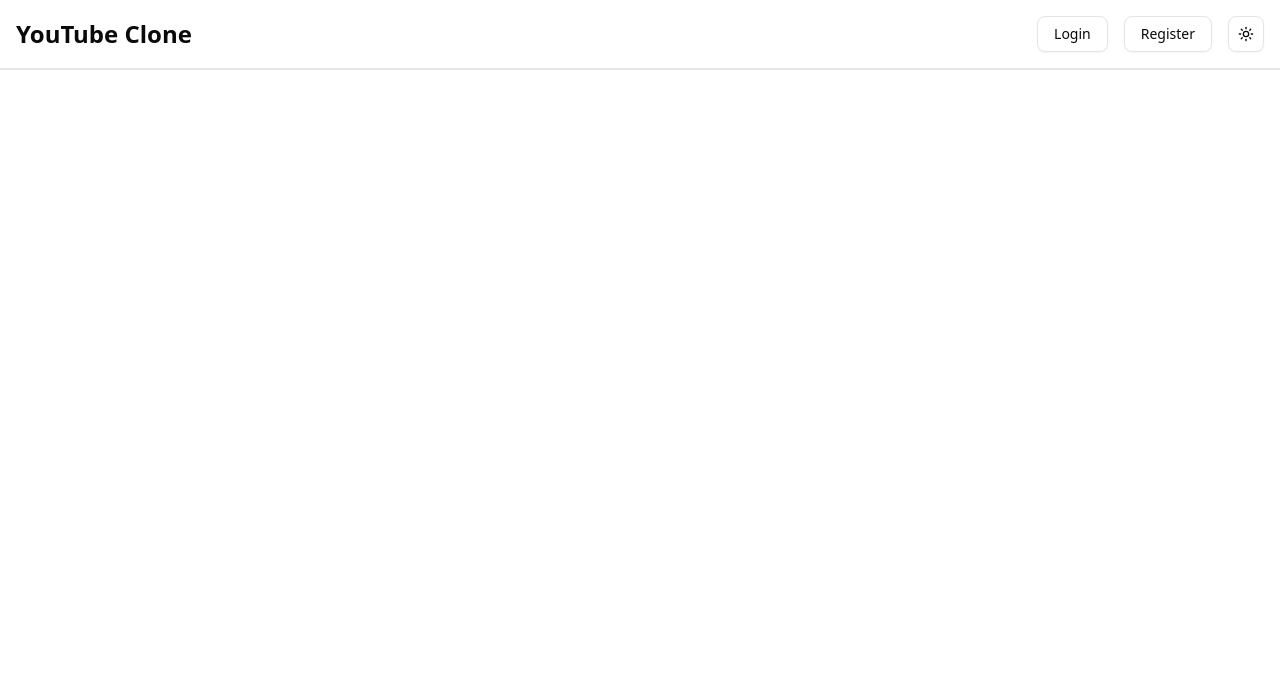
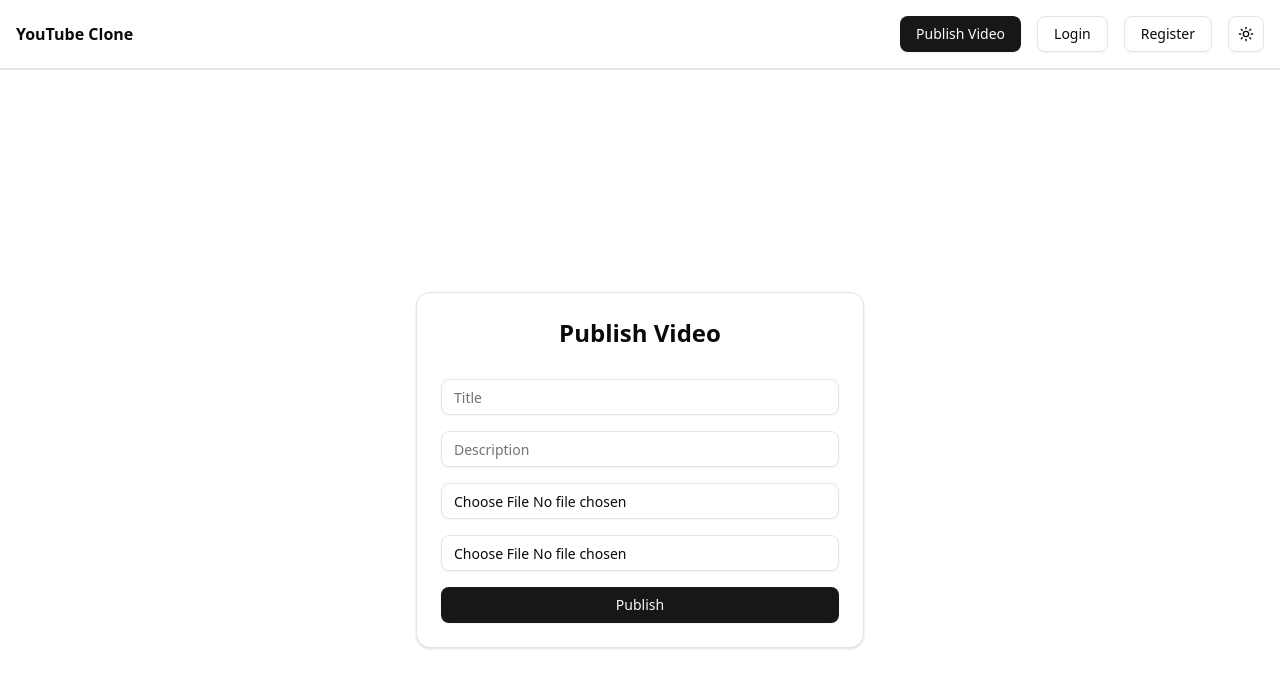
Before and after one commit to ShehryarAijaz/youtube-backend, a React (Vite) app in the folder frontend/: page /publish-video in a window 1280 px wide. Shown: the top 688 px of the page. Built offline with nearby package versions, Linux system fonts and the light colour scheme; no server answers.

Commit message:
feat: add video publishing feature with form handling and integrate into navigation

```diff
--- a/frontend/src/features/navigation/Navbar.jsx
+++ b/frontend/src/features/navigation/Navbar.jsx
@@ -31,8 +31,9 @@ const Navbar = () => {
 
     return (
         <div className="flex justify-between items-center p-4 border-b-2">
-            <h4 className="text-2xl font-bold cursor-pointer" onClick={() => navigate("/")}>YouTube Clone</h4>
+            <h4 className="font-bold cursor-pointer" onClick={() => navigate("/")}>YouTube Clone</h4>
             <div className="flex items-center gap-4">
+            <Button onClick={() => navigate("/publish-video")}>Publish Video</Button>
                 {user && <NavigationMenu>
                     <NavigationMenuList>
                         <NavigationMenuItem>
--- /dev/null
+++ b/frontend/src/features/videos/PublishVideo.jsx
@@ -0,0 +1,130 @@
+import React, { useState, useEffect } from "react";
+import { Input } from "@/components/ui/input";
+import { Button } from "@/components/ui/button";
+import { Card, CardHeader, CardTitle, CardContent } from "@/components/ui/card";
+import { publishVideo } from "./api";
+import { Alert, AlertDescription, AlertTitle } from "@/components/ui/alert";
+import { CheckCircle2Icon } from "lucide-react";
+
+function PublishVideo() {
+  const [formData, setFormData] = useState({
+    title: "",
+    description: "",
+    videoFile: null,
+    thumbnail: null,
+  });
+  const [loading, setLoading] = useState(false);
+  const [error, setError] = useState(null);
+  const [success, setSuccess] = useState(false);
+  const [successMessage, setSuccessMessage] = useState("");
+
+  useEffect(() => {
+    if (success) {
+      const timer = setTimeout(() => {
+        setSuccess(false);
+        setSuccessMessage("");
+      }, 3000);
+
+      return () => clearTimeout(timer);
+    }
+  }, [success]);
+
+  const handleVideoChange = (e) => {
+    const file = e.target.files?.[0];
+    if (file) {
+      setFormData({ ...formData, videoFile: file });
+    }
+  };
+  const handleThumbnailChange = (e) => {
+    const file = e.target.files?.[0];
+    if (file) {
+      setFormData({ ...formData, thumbnail: file });
+    }
+  };
+
+  const handlePublishChange = (e) => {
+    setFormData({ ...formData, [e.target.name]: e.target.value });
+  };
+
+  const handlePublishSubmit = async (e) => {
+    e.preventDefault();
+    setLoading(true);
+    setError(null);
+    setSuccess(false);
+
+    const data = new FormData();
+    data.append("title", formData.title);
+    data.append("description", formData.description);
+    data.append("videoFile", formData.videoFile);
+    data.append("thumbnail", formData.thumbnail);
+
+    try {
+      const response = await publishVideo(data);
+      console.log("Response", response);
+      if (response?.status === 201) {
+        setError(null);
+        setSuccess(true);
+        setSuccessMessage(
+          response.data.message || "Video published successfully"
+        )
+    }
+    } catch (error) {
+      console.log("Error", error.message);
+      setError(error.message);
+    } finally {
+      setLoading(false);
+    }
+  };
+  return (
+    <div className="w-full min-h-screen flex flex-col items-center justify-center p-4 gap-4">
+      <Card className="w-full max-w-md">
+        <CardHeader>
+          <CardTitle className="text-center text-2xl">Publish Video</CardTitle>
+        </CardHeader>
+        <CardContent>
+          <form onSubmit={handlePublishSubmit} className="flex flex-col gap-4">
+            <Input
+              name="title"
+              type="text"
+              placeholder="Title"
+              value={formData.title}
+              onChange={handlePublishChange}
+            />
+            <Input
+              name="description"
+              type="text"
+              placeholder="Description"
+              value={formData.description}
+              onChange={handlePublishChange}
+            />
+            <Input
+              name="videoFile"
+              type="file"
+              accept="video/*"
+              onChange={handleVideoChange}
+            />
+            <Input
+              name="thumbnail"
+              type="file"
+              accept="image/*"
+              onChange={handleThumbnailChange}
+            />
+            {error && <p className="text-red-500">{error}</p>}
+            <Button type="submit" disabled={loading}>
+              {loading ? "Publishing..." : "Publish"}
+            </Button>
+          </form>
+        </CardContent>
+      </Card>
+      {success && (
+        <Alert className="mt-4">
+          <CheckCircle2Icon />
+          <AlertTitle>Success!</AlertTitle>
+          <AlertDescription>{successMessage}</AlertDescription>
+        </Alert>
+      )}
+    </div>
+  );
+}
+
+export default PublishVideo;
--- a/frontend/src/features/videos/VideoList.jsx
+++ b/frontend/src/features/videos/VideoList.jsx
@@ -13,10 +13,12 @@ const VideoList = () => {
   useEffect(() => {
     const fetchVideos = async () => {
       try {
-        const data = await getVideos(query);
-        setVideos(data.videos || []);
+        const response = await getVideos(query);
+        console.log("API Response:", response);
+        setVideos(response.data?.videos || []);
       } catch (err) {
         console.error("Error fetching videos:", err.message);
+        setVideos([]);
       } finally {
         setLoading(false);
       }
--- a/frontend/src/features/videos/api.js
+++ b/frontend/src/features/videos/api.js
@@ -4,11 +4,26 @@ export const getVideos = async (query) => {
     try {
         const response = await api.get(`/videos/all-videos?${query}`)
         if (response?.status === 200) {
-            return response.data
+            return response
         } else {
-            throw new Error(response.data.message)
+            throw new Error(response.message || "Failed to fetch videos")
         }
     } catch (error) {
-        throw new Error(error.message)
+        throw new Error(error.message || "Failed to fetch videos")
     }
 }
+
+export const publishVideo = async (formData) => {
+    try {
+        const response = await api.post("/videos/publish-video", formData, {
+            headers: {
+                "Content-Type": "multipart/form-data"
+            }
+        })
+        if (response?.status === 201) {
+            return response
+        }
+    } catch (error) {
+        throw new Error(error.message || "Failed to publish video")
+    }
+}
--- a/frontend/src/router/AppRouter.jsx
+++ b/frontend/src/router/AppRouter.jsx
@@ -6,6 +6,7 @@ import HomePage from "@/features/home/HomePage"
 import Navbar from "@/features/navigation/Navbar"
 import UserPage from "@/features/user/UserPage"
 import UpdateAccount from "@/features/user/UpdateAccount"
+import PublishVideo from "@/features/videos/PublishVideo"
 
 export default function AppRouter() {
     return (
@@ -18,6 +19,7 @@ export default function AppRouter() {
                 <Route path="/login" element={<LoginPage />} />
                 <Route path="/user" element={<UserPage />} />
                 <Route path="/update-account" element={<UpdateAccount />} />
+                <Route path="/publish-video" element={<PublishVideo />} />
             </Routes>
         </BrowserRouter>
         </ThemeProvider>
```
